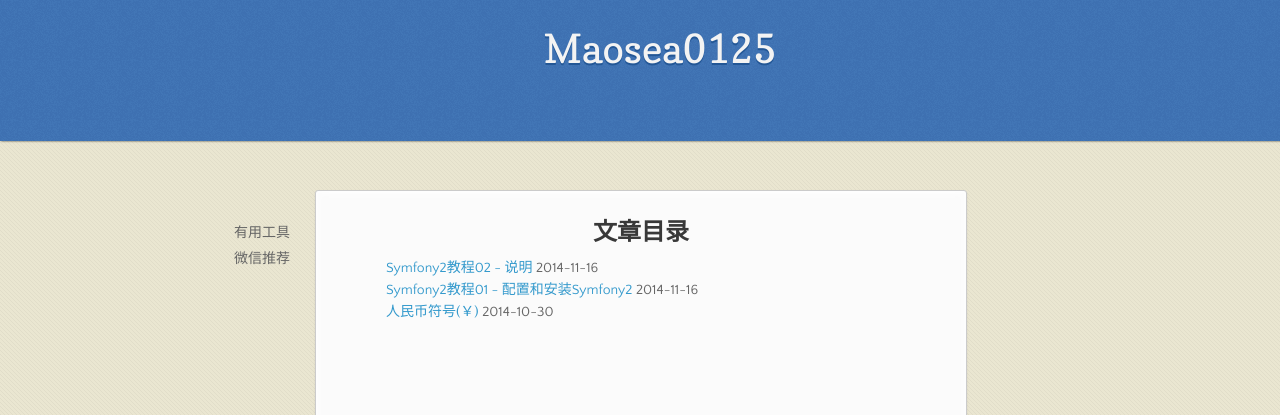
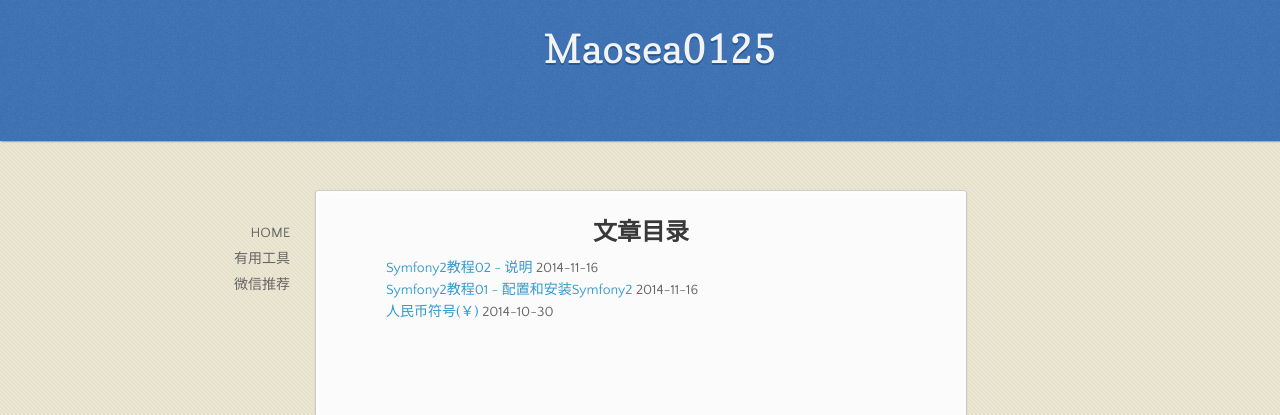
Before and after one commit to maosea0125/maosea0125.github.io, a Jekyll site: the page built from index.html, in a window 1280 px wide. Shown: the top 415 px of the page. Built offline with Jekyll 4.4.1, drawn with Linux system fonts in a browser that asks for light colours; Markdown is read by kramdown in place of the engine named in the settings.

Commit message:
add home link to left nav

```diff
--- a/_layouts/default.html
+++ b/_layouts/default.html
@@ -23,6 +23,7 @@
 
         <div class="wrapper">
             <nav><ul>
+                <li><a href="/">HOME</a></li>
                 <li>有用工具</li>
                 <li>微信推荐</li>
             </ul></nav>
```
